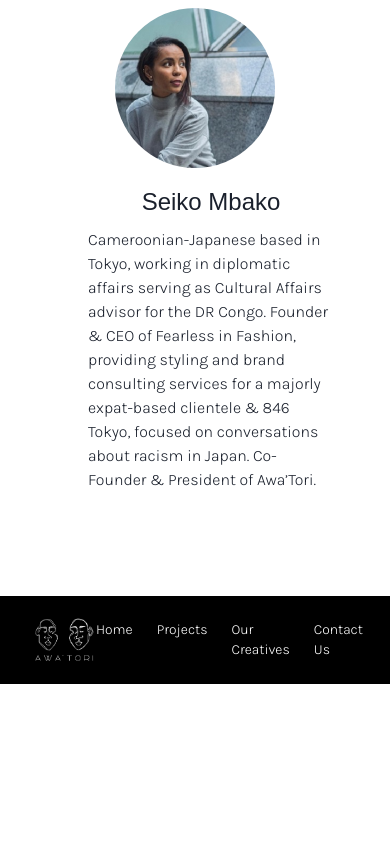
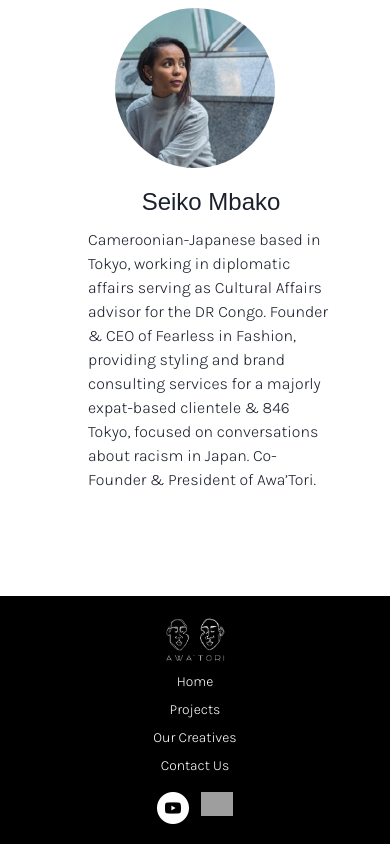
Before and after one commit to awatori/website, a Next.js app: page / in a window 390 px wide. Shown: the part 2384-3228 px from the top of the page. Before the commit the page ends 3068 px from the top, so only its background shows below. Built offline with nearby package versions, Linux system fonts and the light colour scheme; grey boxes are pictures that could not be loaded; a web font is replaced by a local one.

Commit message:
style: footer mobile view

```diff
--- a/src/components/footer.tsx
+++ b/src/components/footer.tsx
@@ -1,15 +1,15 @@
 import Link from "next/link";
 export function Footer() {
   return (
-    <footer className="flex justify-between items-center px-8 py-5 text-white w-full bg-black px-14">
+    <footer className="flex flex-col md:flex-row justify-between items-center px-8 py-5 text-white w-full bg-black px-14">
       <img src="/logos/awatori_logo_white.png" alt="Awa'Tori logo in white" className="w-16" />
-      <nav className="flex justify-between gap-x-6 text-sm">
-        <Link href="/" className="hover:underline">Home</Link>
-        <Link href="/projects" className="hover:underline">Projects</Link>
-        <Link href="/our-creatives" className="hover:underline">Our Creatives</Link>
-        <Link href="/contact-us" className="hover:underline">Contact Us</Link>
+      <nav className="flex flex-col text-center md:flex-row md:text-left justify-between gap-x-6 text-sm">
+        <Link href="/" className="hover:underline mt-2 md:mt-0">Home</Link>
+        <Link href="/projects" className="hover:underline mt-2 md:mt-0">Projects</Link>
+        <Link href="/our-creatives" className="hover:underline mt-2 md:mt-0">Our Creatives</Link>
+        <Link href="/contact-us" className="hover:underline mt-2 md:mt-0">Contact Us</Link>
       </nav>
-      <nav className="flex gap-3">
+      <nav className="flex gap-3 mt-4 md:mt-0">
         <a href="https://www.youtube.com/channel/UCHCt0lehc9PLV7JS3Ytlkag/featured?view_as=subscriber" target="_blank"><img src="/icons/youtube_icon.png" alt="YouTube icon" className="w-8" /></a>
         <a href="https://www.instagram.com/awatori.ourstory/" target="_blank"><img src="/icons/instagram_icon.png" alt="YouTube icon" className="w-8" /></a>
       </nav>
```
